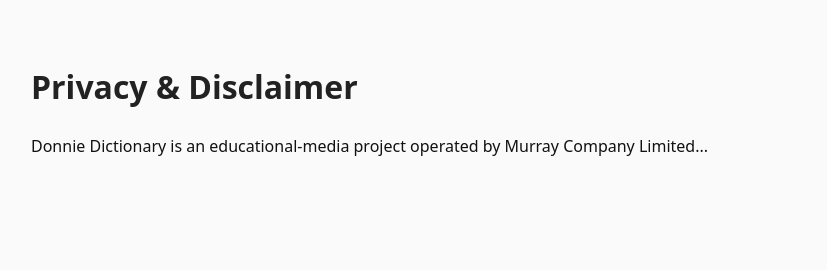
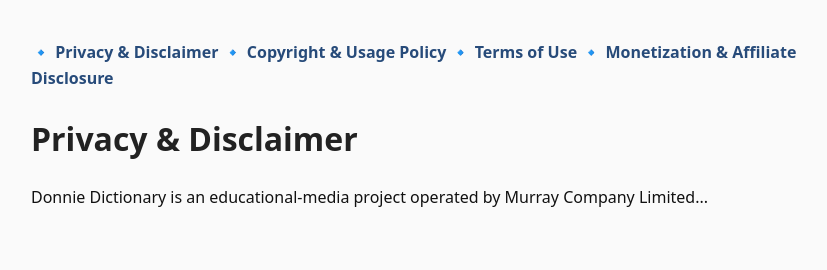
Before and after one commit to murraycompanylimited-hue/donnie-dictionary-legal, a plain HTML site: page Index.html in a window 1280 px wide. Shown: the whole page, without its empty margins (209-1036 px from the left). Drawn offline with Linux system fonts and the light colour scheme.

Commit message:
Update Index.html
🔹 <a href="privacy.html">Privacy & Disclaimer</a>
🔹 <a href="copyright.html">Copyright & Usage Policy</a>
🔹 <a href="terms.html">Terms of Use</a>
🔹 <a href="disclosure.html">Monetization & Affiliate Disclosure</a>

```diff
--- a/Index.html
+++ b/Index.html
@@ -3,7 +3,13 @@
 <head>
 <meta charset="utf-8">
 <meta name="viewport" content="width=device-width,initial-scale=1">
-<title>Donnie Dictionary | Privacy & Disclaimer</title>
+
+  🔹 <a href="privacy.html">Privacy & Disclaimer</a>
+🔹 <a href="copyright.html">Copyright & Usage Policy</a>
+🔹 <a href="terms.html">Terms of Use</a>
+🔹 <a href="disclosure.html">Monetization & Affiliate Disclosure</a>
+
+  <title>Donnie Dictionary | Privacy & Disclaimer</title>
 <style>
 body{margin:0;background:#fafafa;color:#111;font-family:system-ui,Segoe UI,Roboto,Arial,sans-serif;
 line-height:1.6;max-width:800px;margin-inline:auto;padding:40px 16px;}
```
